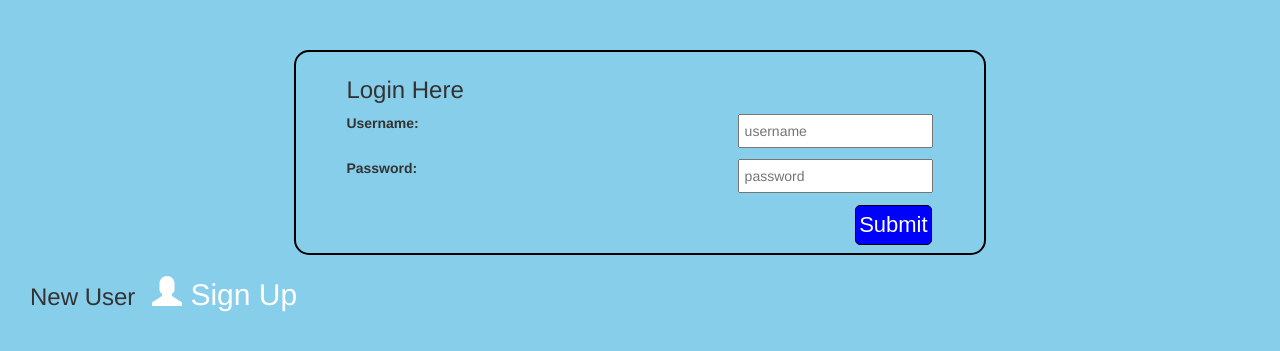
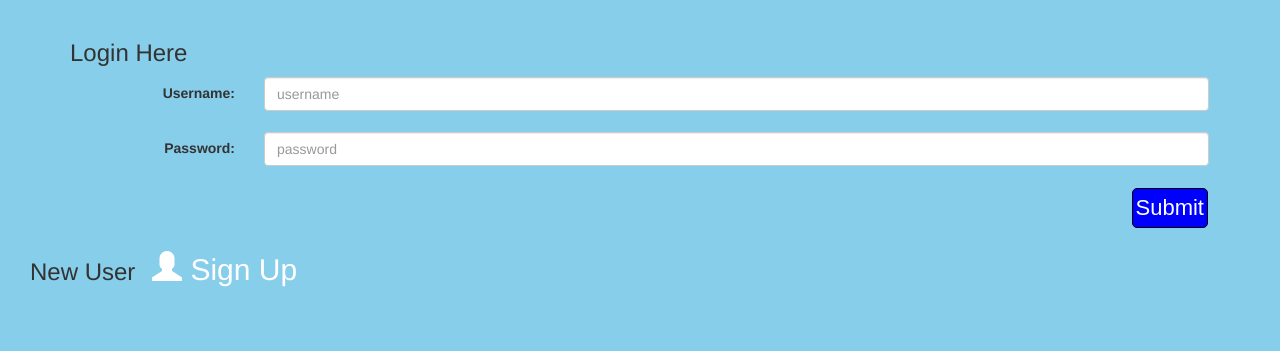
Before and after one commit to maurya20/market, a Django app: page / in a window 1280 px wide. Shown: the part 65-416 px from the top of the page. Run offline with Django 3.2, Linux system fonts and the light colour scheme; some libraries are stand-ins or nearby versions.

Commit message:
Login page Styled wit bootstrap.

```diff
--- a/template/userlogin.html
+++ b/template/userlogin.html
@@ -1,15 +1,23 @@
 {% extends 'header.html'%}
 
 {% block content  %}
-    <div class="reg">
+    <div class="container">
 
-    <form action="userlogin" method="post">
+    <form  class="form-horizontal" action="userlogin" method="post">
         {% csrf_token %}
         <h3>Login Here</h3>
-        <label for="username">Username: </label>
-        <input type="text" name="username" placeholder="username"><br><br>
-        <label for="password">Password: </label>
-        <input type="password" name="password" placeholder="password"><br><br>
+        <div class="form-group">
+            <label class="control-label col-sm-2" for="username">Username: </label>
+            <div class="col-sm-10">
+        <input type="text"  class="form-control" id="username" name="username" placeholder="username"><br><br>
+        </div>
+        </div>
+        <div class="form-group">
+            <label class="control-label col-sm-2"  for="password">Password: </label>
+        <div class="col-sm-10">
+        <input type="password"  class="form-control" id="password"  name="password" placeholder="password"><br><br>
+         </div>
+        </div>
         <input id="mbutton" type="submit">
     </form>
     </div>
```
